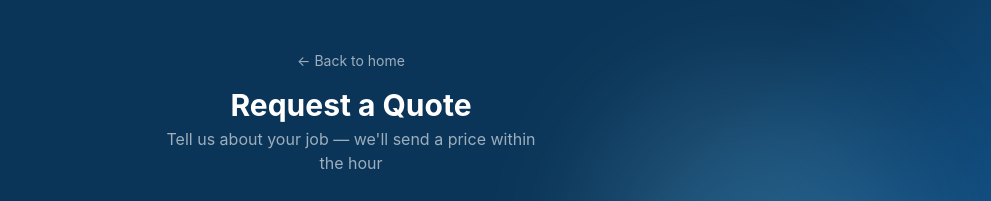
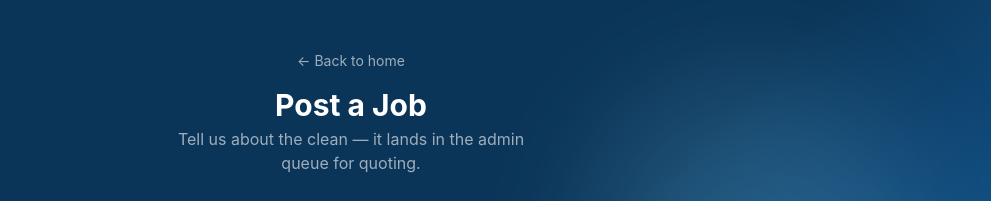
Before and after one commit to indergill2410-tech/CleanandGo, a Next.js app: page /customer/book in a window 1280 px wide. Shown: the top 201 px of the page, without its empty margins (289-1280 px from the left). Built offline with nearby package versions, Linux system fonts and the light colour scheme; no server answers.

Commit message:
Rename quote form to job posting flow

```diff
--- a/app/customer/book/page.tsx
+++ b/app/customer/book/page.tsx
@@ -103,8 +103,8 @@ export default function BookingPage() {
       <div className="relative z-10 flex min-h-screen flex-col items-center justify-center px-4 py-8 sm:py-12">
         <div className="text-center mb-6 sm:mb-8">
           <Link href="/" className="text-white/60 text-sm hover:text-white mb-4 inline-block">← Back to home</Link>
-          <h1 className="text-2xl font-bold text-white sm:text-3xl">Request a Quote</h1>
-          <p className="mx-auto mt-1 max-w-sm text-sm text-white/60 sm:text-base">Tell us about your job — we'll send a price within the hour</p>
+          <h1 className="text-2xl font-bold text-white sm:text-3xl">Post a Job</h1>
+          <p className="mx-auto mt-1 max-w-sm text-sm text-white/60 sm:text-base">Tell us about the clean — it lands in the admin queue for quoting.</p>
         </div>
 
         {/* Progress */}
@@ -290,7 +290,7 @@ export default function BookingPage() {
           {step === 4 && (
             <div>
               <h2 className="text-xl font-bold text-white mb-2">Review your request</h2>
-              <p className="text-white/50 text-sm mb-6">Once submitted, we'll review and send your quote within 60 minutes.</p>
+              <p className="text-white/50 text-sm mb-6">Once posted, your job appears in the admin console and we send your quote within 60 minutes.</p>
               <div className="space-y-3 mb-6">
                 {[
                   { label: 'Service', value: selectedService?.label },
@@ -327,7 +327,7 @@ export default function BookingPage() {
 
               <button onClick={handleSubmit} disabled={submitting}
                 className="w-full py-4 rounded-2xl font-bold text-lg transition-all bg-white text-[#0B3558] hover:bg-white/90 hover:shadow-xl disabled:opacity-60">
-                {submitting ? 'Submitting...' : 'Submit Quote Request →'}
+                {submitting ? 'Posting...' : 'Post Job →'}
               </button>
             </div>
           )}
```
